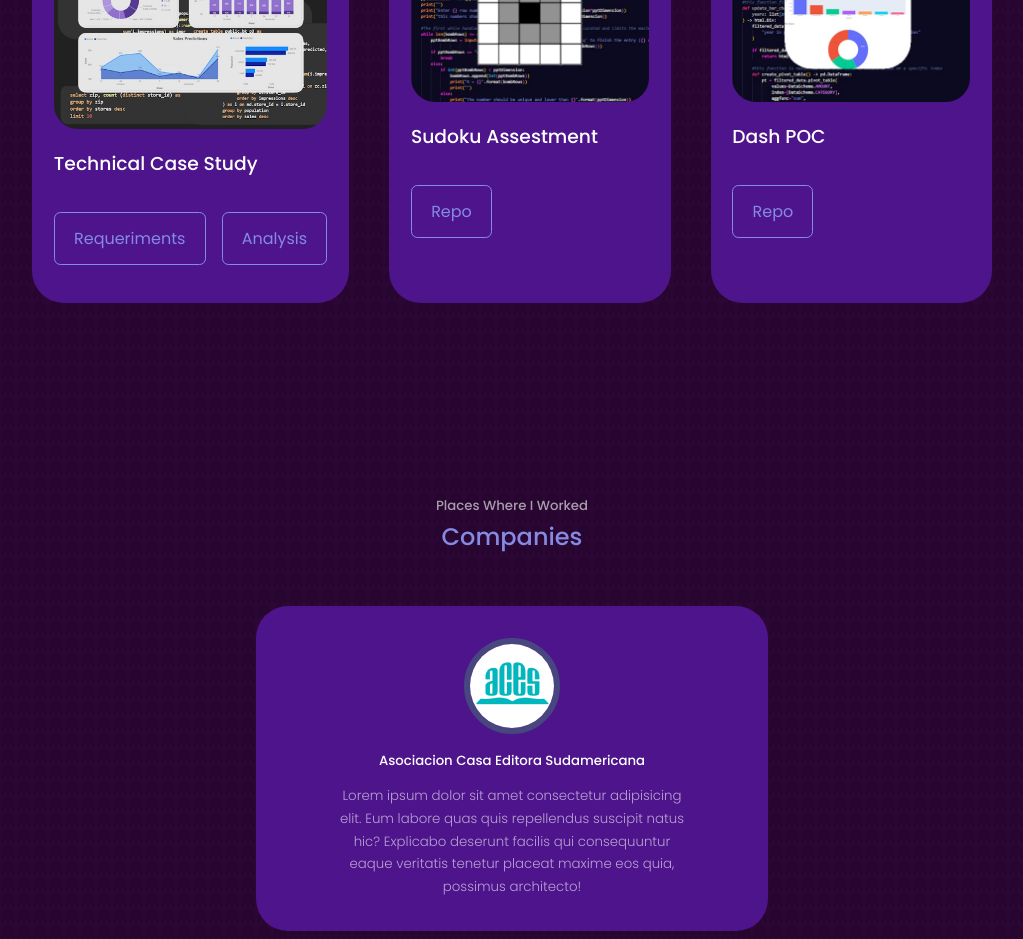
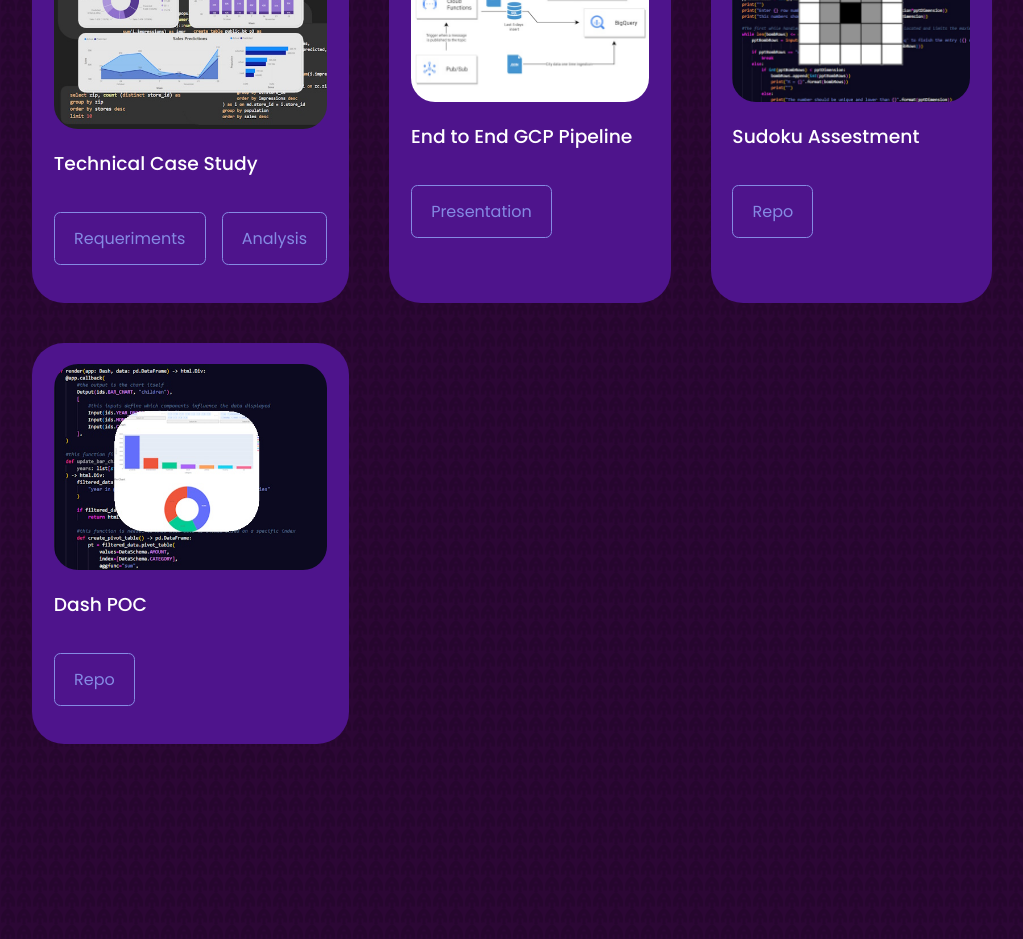
Before and after one commit to Boris-sys/react-portfolio, a React (Create React App) app: page / in a window 1280 px wide. Shown: the part 4020-4959 px from the top of the page, without its empty margins (128-1151 px from the left). Built offline with nearby package versions, Linux system fonts and the light colour scheme.

Commit message:
more assets update and components changes

```diff
--- a/src/components/portfolio/Portfolio.jsx
+++ b/src/components/portfolio/Portfolio.jsx
@@ -2,12 +2,14 @@ import React from 'react'
 import './portfolio.css'
 import CaseStudyReq from '../../assets/Placeholder Req.pdf'
 import CaseStudySol from '../../assets/Placeholder Case study.pptx'
+import EndtoEndPipeline from '../../assets/End to end data pipeline.pptx'
 import IMG1 from '../../assets/portfolio teamwork 1.jpg'
 import IMG2 from '../../assets/portfolio teamwork 2.jpg'
 import IMG3 from '../../assets/portfolio teamwork 3.jpg'
 import IMG4 from '../../assets/portfolio solowork 1.jpg'
 import IMG5 from '../../assets/portfolio solowork 2.jpg'
 import IMG6 from '../../assets/portfolio solowork 3.jpg'
+import IMG7 from '../../assets/portfolio solowork 4.jpg'
 
 
 const teamwork = [
@@ -37,13 +39,20 @@ const teamwork = [
 const solowork = [
   {
     id: 4,
+    Image: IMG7,
+    title: "End to End GCP Pipeline",
+    url: EndtoEndPipeline,
+    btText: "Presentation",
+  },
+  {
+    id: 5,
     Image: IMG5,
     title: "Sudoku Assestment",
     url: "https://github.com/Boris-sys/PythonChallenge",
     btText: "Repo",
   },
   {
-    id: 5,
+    id: 6,
     Image: IMG6,
     title: "Dash POC",
     url: "https://github.com/Boris-sys/TestingPythonDash",
--- a/src/components/testimonials/Testimonials.jsx
+++ b/src/components/testimonials/Testimonials.jsx
@@ -18,17 +18,17 @@ const data = [
   {
     avatar: AVTR1,
     name: 'Asociacion Casa Editora Sudamericana',
-    description: 'Lorem ipsum dolor sit amet consectetur adipisicing elit. Eum labore quas quis repellendus suscipit natus hic? Explicabo deserunt facilis qui consequuntur eaque veritatis tenetur placeat maxime eos quia, possimus architecto!'
+    description: 'The "Asociación Casa Editora Sudamericana" (ACES) is one of the 63 publishing houses belonging to the Seventh-day Adventist Church. The IT department is in charge of developing solutions to expand the commercial aspect of the company to facilitate access to its books so more people can learn from the word of God.'
   },
   {
     avatar: AVTR2,
-    name: 'CoreBi',
-    description: 'Lorem ipsum dolor sit amet consectetur adipisicing elit. Eum labore quas quis repellendus suscipit natus hic? Explicabo deserunt facilis qui consequuntur eaque veritatis tenetur placeat maxime eos quia, possimus architecto!'
+    name: 'CoreBI',
+    description: 'CoreBI  is a Data & Analytics product and service innovation company offering strategy, design and consulting services to the most ambitious companies and brands in the region. Leveraging his design-driven approach to create cutting-edge solutions.'
   },
   {
     avatar: AVTR3,
     name: 'CraftLabs',
-    description: 'Lorem ipsum dolor sit amet consectetur adipisicing elit. Eum labore quas quis repellendus suscipit natus hic? Explicabo deserunt facilis qui consequuntur eaque veritatis tenetur placeat maxime eos quia, possimus architecto!'
+    description: 'CraftLabs is a software company that helps you building awesome solutions. With an agile process that is built on top of the best engineering practices. Their staff is comprised of full-stack developers and architects, who are versed in the very latest technologies and love what they do!'
   },
 ]
 
```
Also changed, not shown: src/assets/portfolio solowork 4.jpg (added), 1 other file (tests, documents, lock files or other folders).
